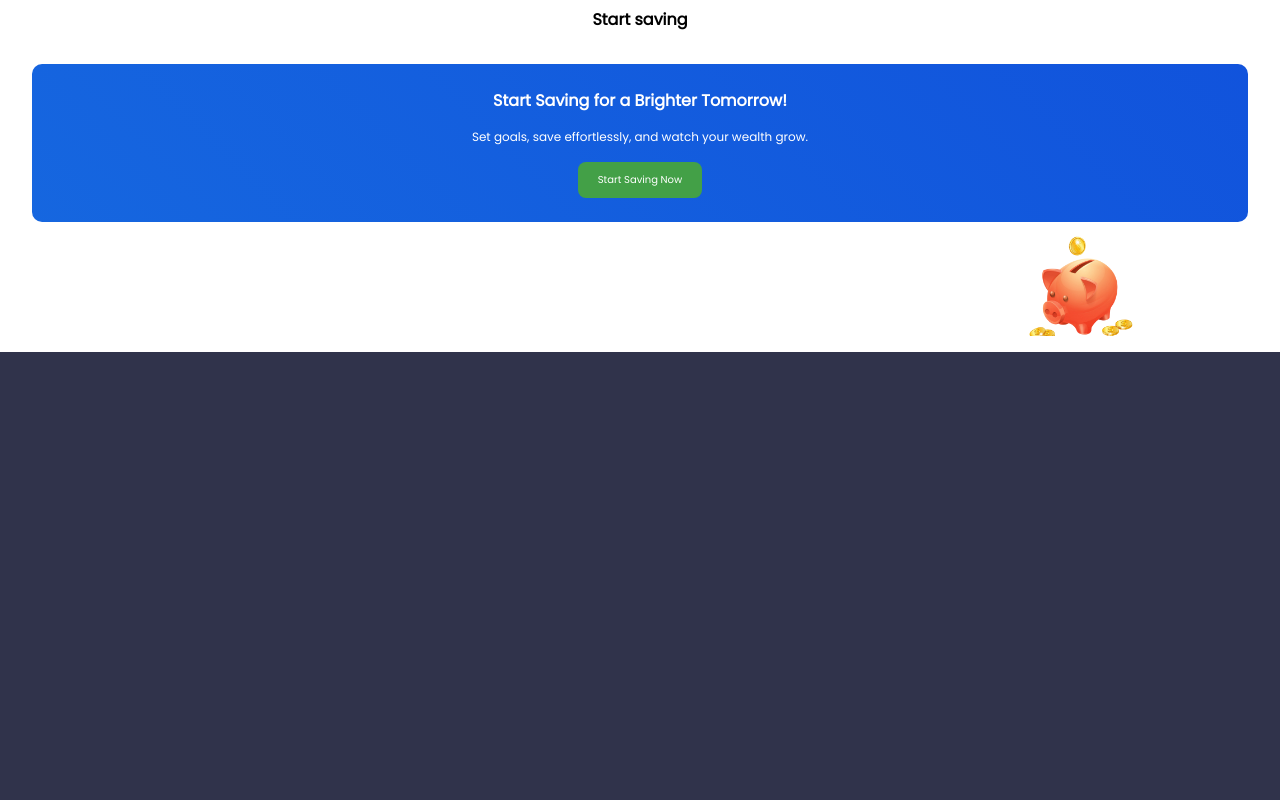
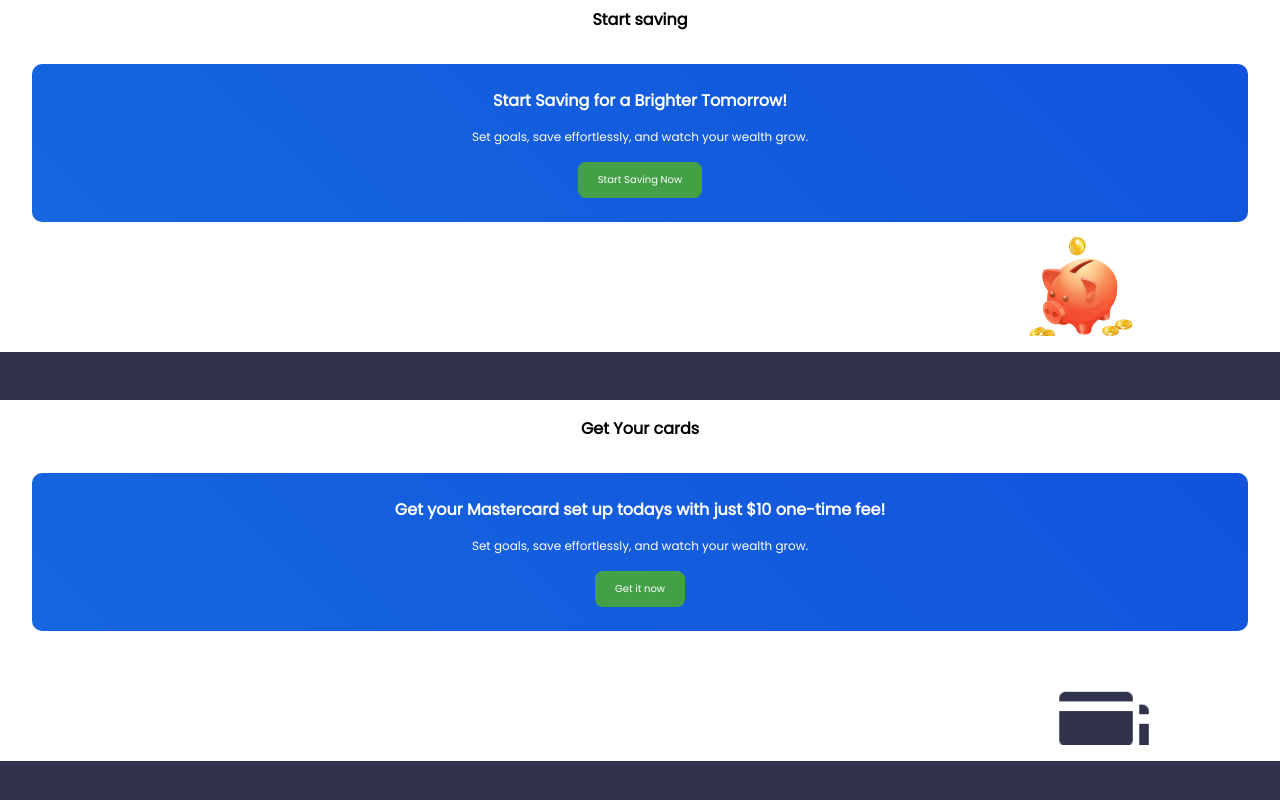
Before and after one commit to lemoapp/lemoapp, a website: page dashboard.html in a window 1280 px wide. Shown: the part 1392-2192 px from the top of the page. Before the commit the page ends 1845 px from the top, so only its background shows below. Drawn offline with Linux system fonts and the light colour scheme; a web font is replaced by a local one.

Commit message:
Add files via upload

```diff
--- a/dashboard.html
+++ b/dashboard.html
@@ -180,6 +180,24 @@
               </div>
         </section>
 
+        <section class="third">
+            <div class="savings">
+                <h4>Get Your cards</h4>
+
+                <div class="savings-section">
+                    <div class="animated-background">
+                      <div class="content">
+                        <h4 class="headline">Get your Mastercard set up todays with just $10 one-time fee!</h4>
+                        <p class="tagline">Set goals, save effortlessly, and watch your wealth grow.</p>
+                        <a href="cards.html"><button class="cta">Get it now</button></a>
+                      </div>
+                      <img src="./css/images/Bank Cards.png" alt="Piggy Bank" class="animation" style="width: 6rem;">
+                    </div>
+                  </div>
+
+              </div>
+        </section>
+
             <div class="news-section">
 
               </div>
```
